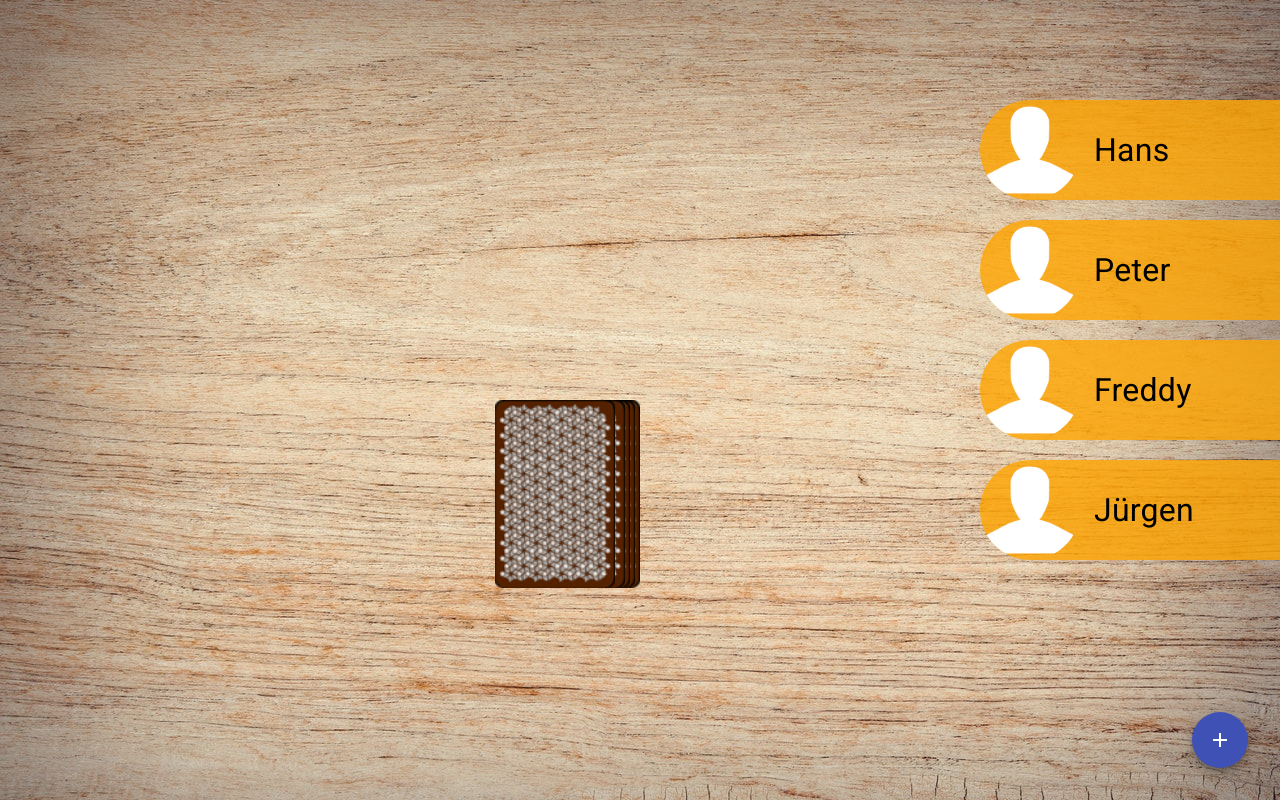
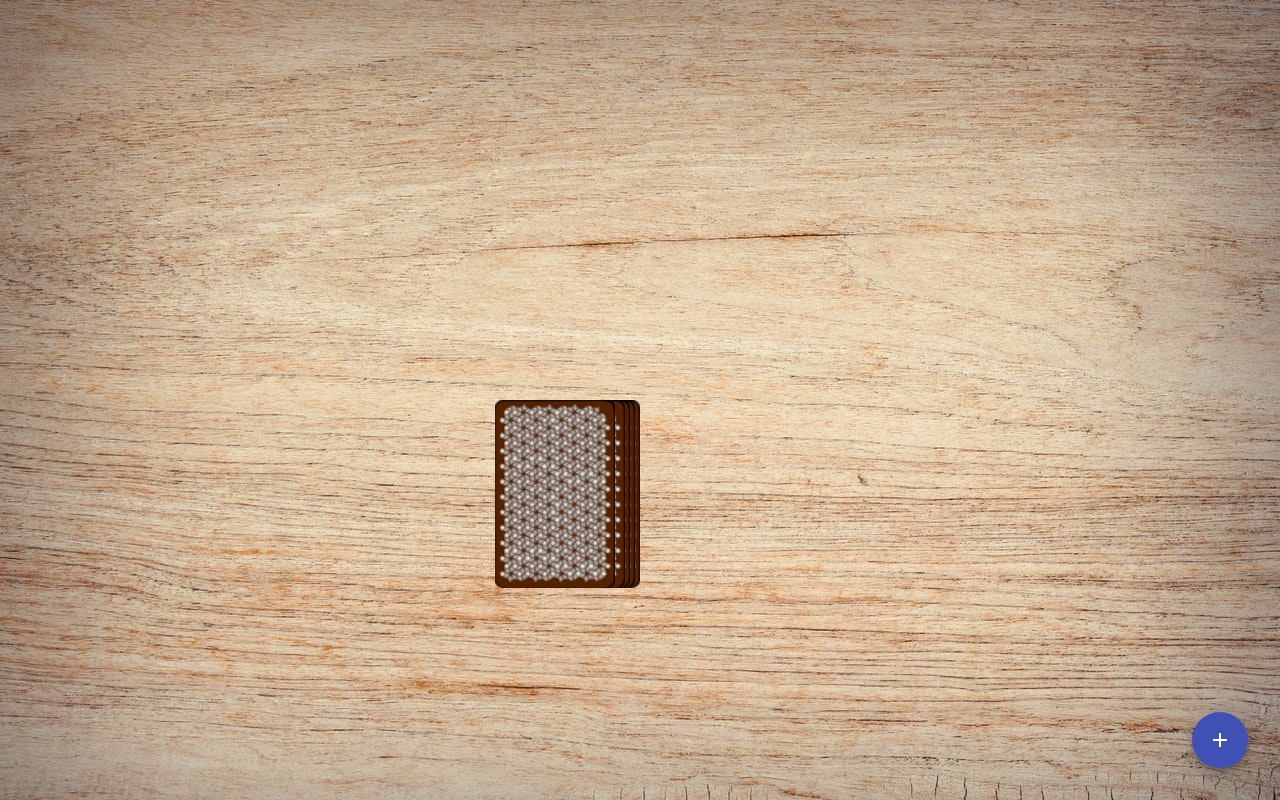
Before and after one commit to GeorgiosKoinaris/ringoffire, an Angular app: page /game in a window 1280 px wide. Built offline with nearby package versions, Linux system fonts and the light colour scheme.

Commit message:
function for push player array

```diff
--- a/src/app/dialog-add-player/dialog-add-player.component.html
+++ b/src/app/dialog-add-player/dialog-add-player.component.html
@@ -9,5 +9,5 @@
 </div>
 <div mat-dialog-actions>
     <button mat-button (click)="onNoClick()">No Thanks</button>
-    <button mat-button [mat-dialog-close]="" cdkFocusInitial>Ok</button>
+    <button mat-button [mat-dialog-close]="name" cdkFocusInitial>Ok</button>
 </div>
--- a/src/app/game/game.component.ts
+++ b/src/app/game/game.component.ts
@@ -39,9 +39,9 @@
   openDialog(): void {
     const dialogRef = this.dialog.open(DialogAddPlayerComponent);
 
-    dialogRef.afterClosed().subscribe(result => {
-      console.log('The dialog was closed');
-
+    dialogRef.afterClosed().subscribe((name: string) => {
+      console.log('The dialog was closed', name);
+      this.game.players.push(name);
     });
   }
 
--- a/src/models/game.ts
+++ b/src/models/game.ts
@@ -1,5 +1,5 @@
 export class Game {
-    public players: string[] = ['Hans', 'Peter', 'Freddy', 'Jürgen'];
+    public players: string[] = [];
     public stack: string[] = [];
     public playedCards: string[] = [];
     public currentPlayer: number = 0;
```
